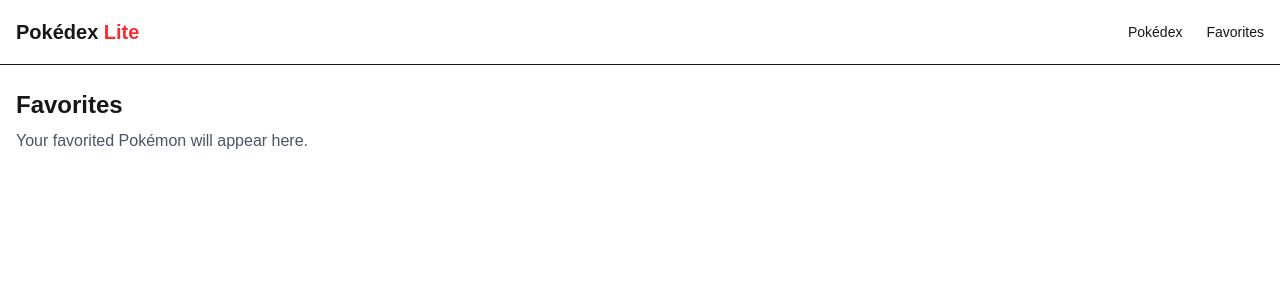
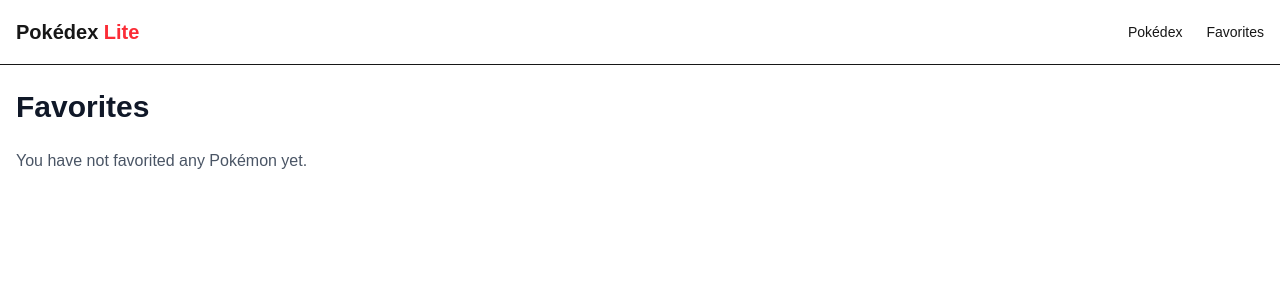
Before and after one commit to nishant0208/Pokedex-Lite, a Next.js app: page /favorites in a window 1280 px wide. Shown: the top 300 px of the page. Built offline with nearby package versions, Linux system fonts and the light colour scheme.

Commit message:
feat: add favorites with localStorage support

```diff
--- a/src/app/favorites/page.tsx
+++ b/src/app/favorites/page.tsx
@@ -1,10 +1,32 @@
+"use client";
+
+import PokemonCard from "@/components/pokedex/PokemonCard";
+import { useFavorites } from "@/hooks/userFavorites";
+
 export default function FavoritesPage() {
+  const { favorites } = useFavorites();
+
   return (
-    <div>
-      <h1 className="mb-2 text-2xl font-bold">Favorites</h1>
-      <p className="text-gray-600">
-        Your favorited Pokémon will appear here.
-      </p>
-    </div>
+    <section>
+      <h1 className="mb-6 text-3xl font-bold text-gray-900">
+        Favorites
+      </h1>
+
+      {favorites.length === 0 ? (
+        <p className="text-gray-600">
+          You have not favorited any Pokémon yet.
+        </p>
+      ) : (
+        <ul className="grid grid-cols-2 gap-4 sm:grid-cols-3 md:grid-cols-4">
+          {favorites.map((pokemon) => (
+            <PokemonCard
+              key={pokemon.name}
+              name={pokemon.name}
+              url={pokemon.url}
+            />
+          ))}
+        </ul>
+      )}
+    </section>
   );
 }
--- a/src/components/pokedex/PokemonCard.tsx
+++ b/src/components/pokedex/PokemonCard.tsx
@@ -1,4 +1,7 @@
+"use client";
+
 import Image from "next/image";
+import { useFavorites } from "@/hooks/userFavorites";
 
 type PokemonCardProps = {
   name: string;
@@ -10,21 +13,28 @@
 }
 
 export default function PokemonCard({ name, url }: PokemonCardProps) {
+  const { toggleFavorite, isFavorite } = useFavorites();
+
   const id = getPokemonId(url);
   const imageUrl = `https://raw.githubusercontent.com/PokeAPI/sprites/master/sprites/pokemon/other/official-artwork/${id}.png`;
 
+  const favorite = isFavorite(name);
+
   return (
-    <div
-      className="rounded-xl border bg-white p-4 text-center
-                 shadow-sm transition hover:-translate-y-1 hover:shadow-md"
-    >
+    <div className="relative rounded-xl border bg-white p-4 text-center shadow-sm transition hover:-translate-y-1 hover:shadow-md">
+      <button
+        onClick={() => toggleFavorite({ name, url })}
+        className="absolute right-2 top-2 text-xl"
+      >
+        {favorite ? "❤️" : "🤍"}
+      </button>
+
       <div className="relative mx-auto mb-3 h-24 w-24">
         <Image
           src={imageUrl}
           alt={name}
           fill
           className="object-contain"
-          priority={false}
         />
       </div>
 
--- /dev/null
+++ b/src/hooks/userFavorites.ts
@@ -0,0 +1,40 @@
+"use client";
+
+import { useEffect, useState } from "react";
+
+export type FavoritePokemon = {
+  name: string;
+  url: string;
+};
+
+const STORAGE_KEY = "favorite-pokemons";
+
+export function useFavorites() {
+  const [favorites, setFavorites] = useState<FavoritePokemon[]>([]);
+
+  useEffect(() => {
+    const stored = localStorage.getItem(STORAGE_KEY);
+    if (stored) {
+      setFavorites(JSON.parse(stored));
+    }
+  }, []);
+
+  function saveToStorage(items: FavoritePokemon[]) {
+    setFavorites(items);
+    localStorage.setItem(STORAGE_KEY, JSON.stringify(items));
+  }
+
+  function isFavorite(name: string) {
+    return favorites.some((p) => p.name === name);
+  }
+
+  function toggleFavorite(pokemon: FavoritePokemon) {
+    if (isFavorite(pokemon.name)) {
+      saveToStorage(favorites.filter((p) => p.name !== pokemon.name));
+    } else {
+      saveToStorage([...favorites, pokemon]);
+    }
+  }
+
+  return { favorites, toggleFavorite, isFavorite };
+}
```
